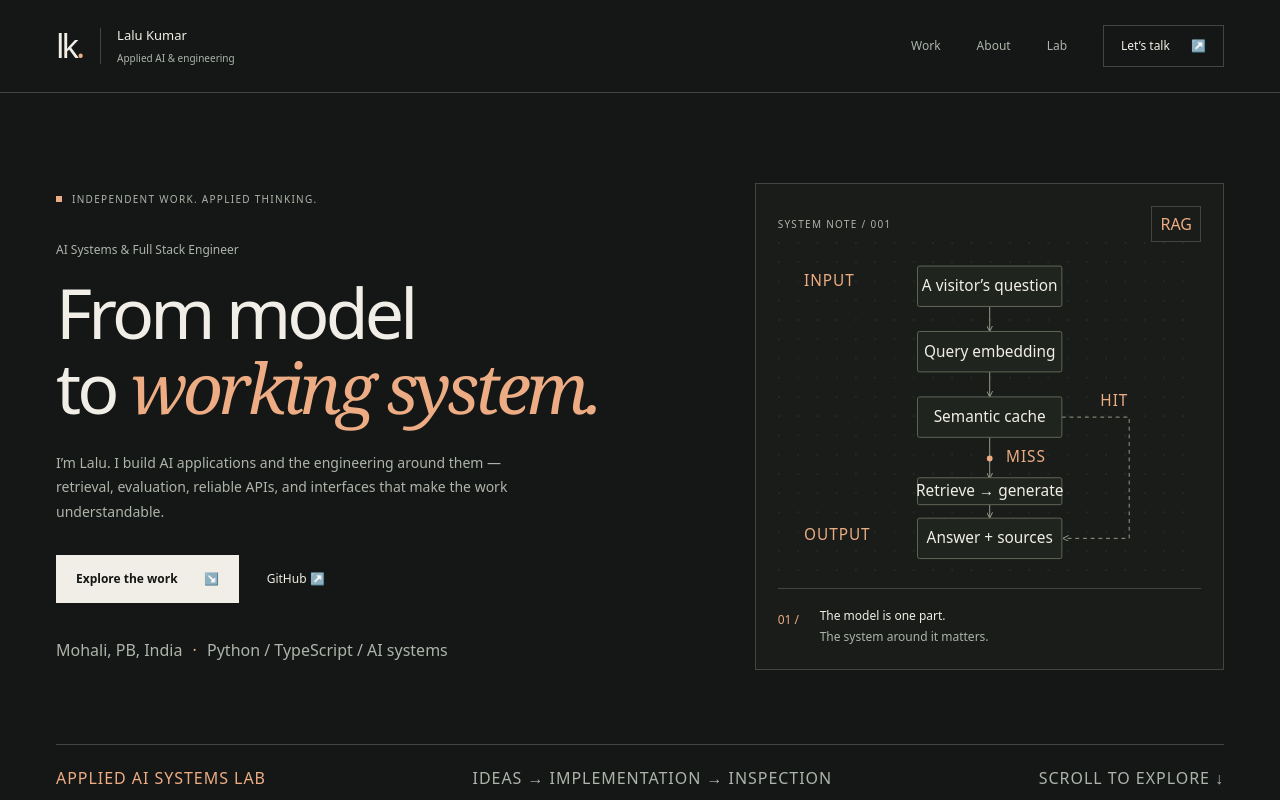
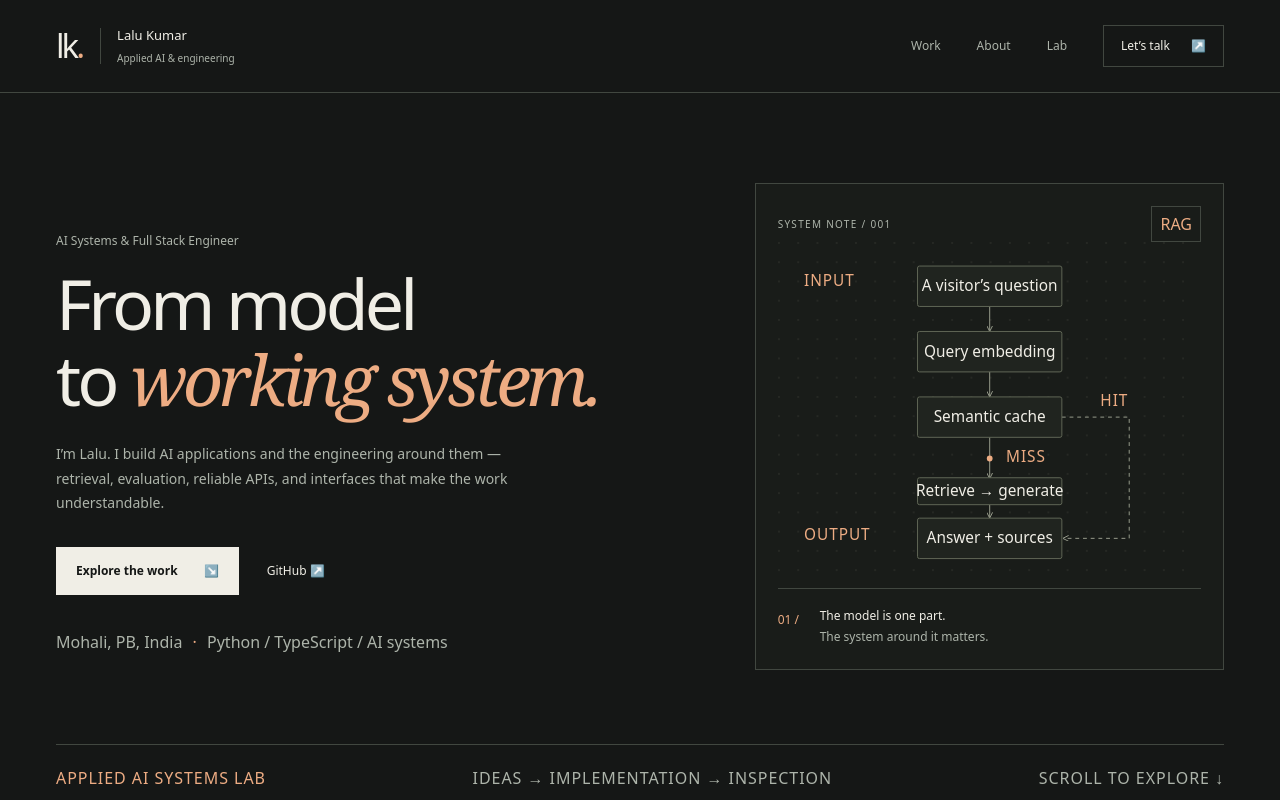
Before and after one commit to CodeForgeNet/Lalu-Portfolio_Frontend, a Next.js app: page / in a window 1280 px wide. Shown: the top 800 px of the page. Built offline with nearby package versions, Linux system fonts and the light colour scheme.

Commit message:
add projects2

```diff
--- a/src/app/page.tsx
+++ b/src/app/page.tsx
@@ -9,10 +9,6 @@ export default function Home() {
       <div className="shell">
         <section className="hero">
           <div className="hero-copy">
-            <p className="eyebrow">
-              <span className="signal-square" /> Independent work. Applied
-              thinking.
-            </p>
             <p className="hero-role">{profile.role}</p>
             <h1>
               From model
```
